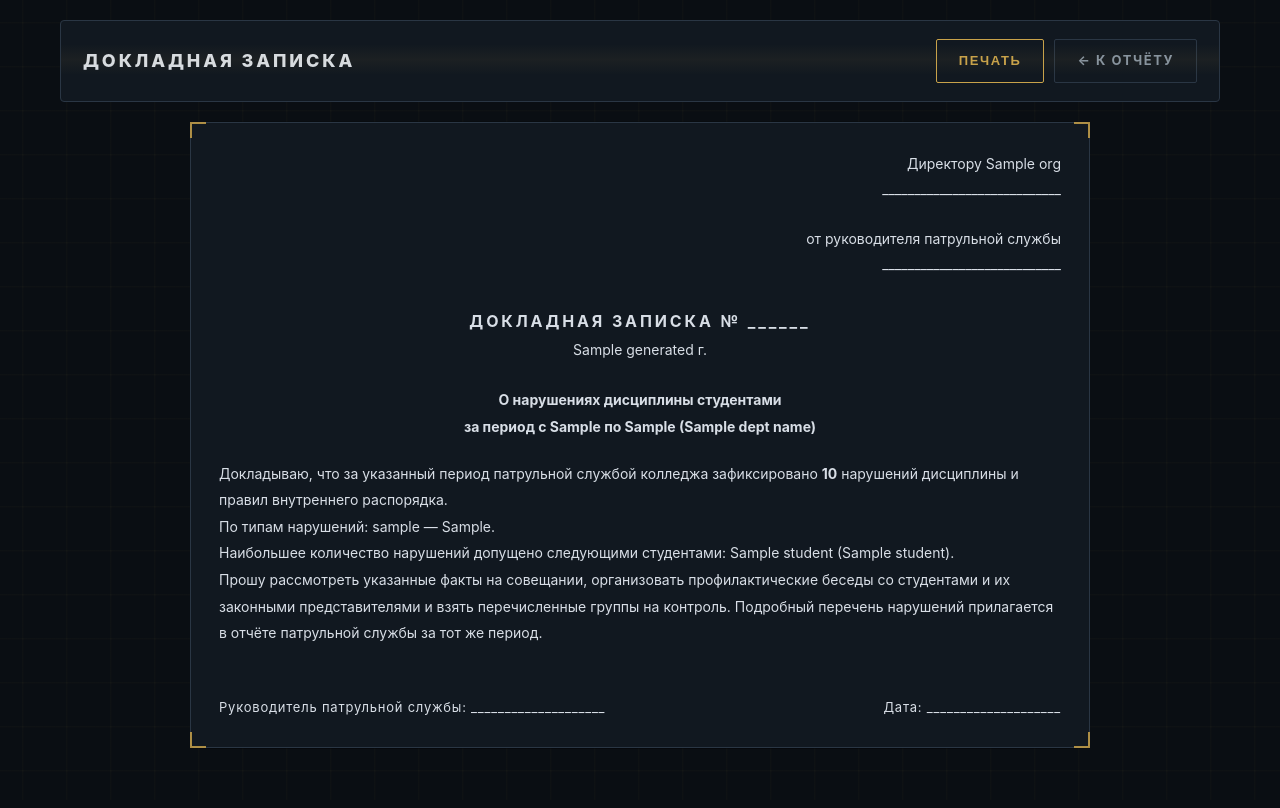
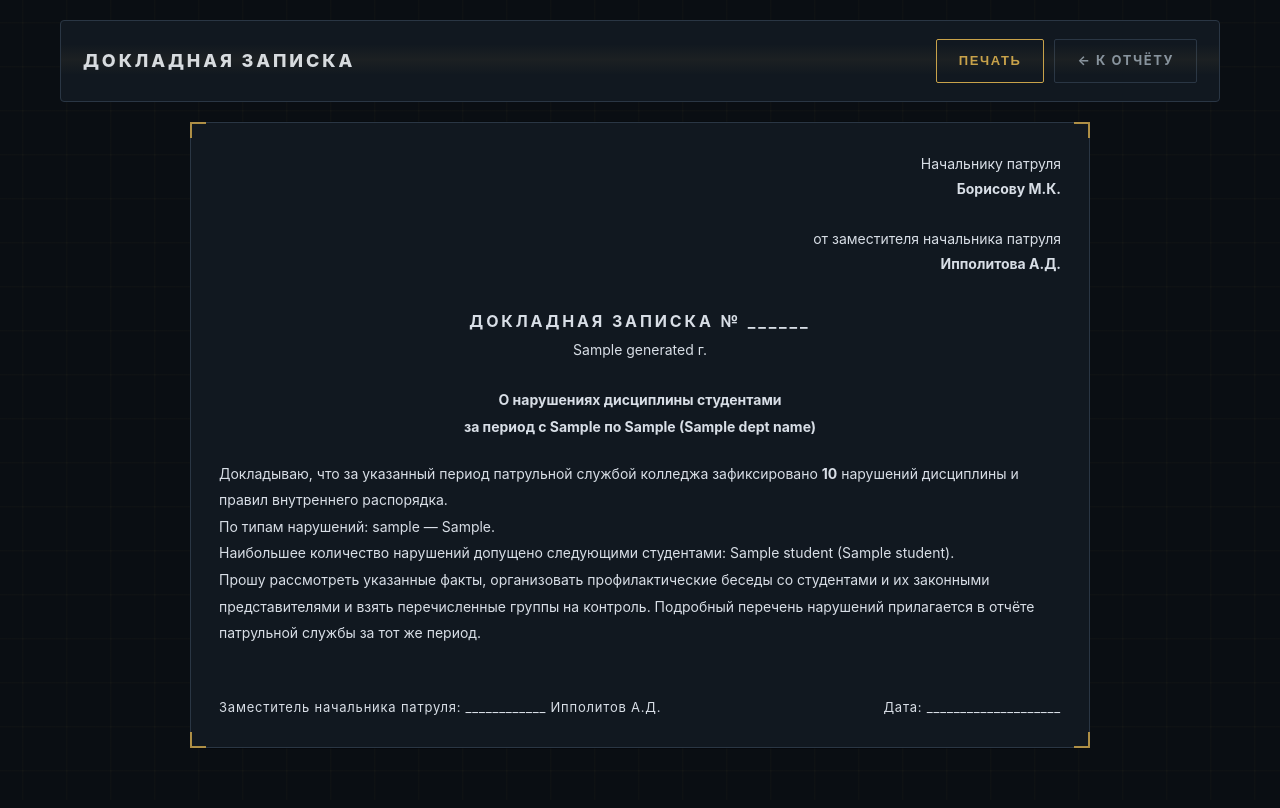
Before and after one commit to Anon2200/patrol-system, a FastAPI app: template templates/memo.html in a window 1280 px wide. Run offline with FastAPI, Linux system fonts and the light colour scheme; the template is opened without the code that fills it: most values are stand-ins (such as "Sample title", 1, 10 or a date in 2020); data that the repository does not hold is empty.

Commit message:
Update memo.html

```diff
--- a/templates/memo.html
+++ b/templates/memo.html
@@ -20,10 +20,10 @@
 
         <div class="card report-sheet" style="line-height: 1.9; font-size: 14px;">
             <div style="text-align: right; line-height: 1.8; margin-bottom: 30px;">
-                Директору {{ org }}<br>
-                ____________________________<br><br>
-                от руководителя патрульной службы<br>
-                ____________________________
+                Начальнику патруля<br>
+                <strong>Борисову М.К.</strong><br><br>
+                от заместителя начальника патруля<br>
+                <strong>Ипполитова А.Д.</strong>
             </div>
 
             <h2 style="text-align: center; letter-spacing: 0.18em; text-transform: uppercase; font-size: 16px;">
@@ -55,13 +55,13 @@
             {% endif %}
 
             <p>
-                Прошу рассмотреть указанные факты на совещании, организовать профилактические беседы
+                Прошу рассмотреть указанные факты, организовать профилактические беседы
                 со студентами и их законными представителями и взять перечисленные группы на контроль.
                 Подробный перечень нарушений прилагается в отчёте патрульной службы за тот же период.
             </p>
 
             <div class="report-signatures" style="margin-top: 48px;">
-                <span>Руководитель патрульной службы: ____________________</span>
+                <span>Заместитель начальника патруля: ____________ Ипполитов А.Д.</span>
                 <span>Дата: ____________________</span>
             </div>
         </div>
```
